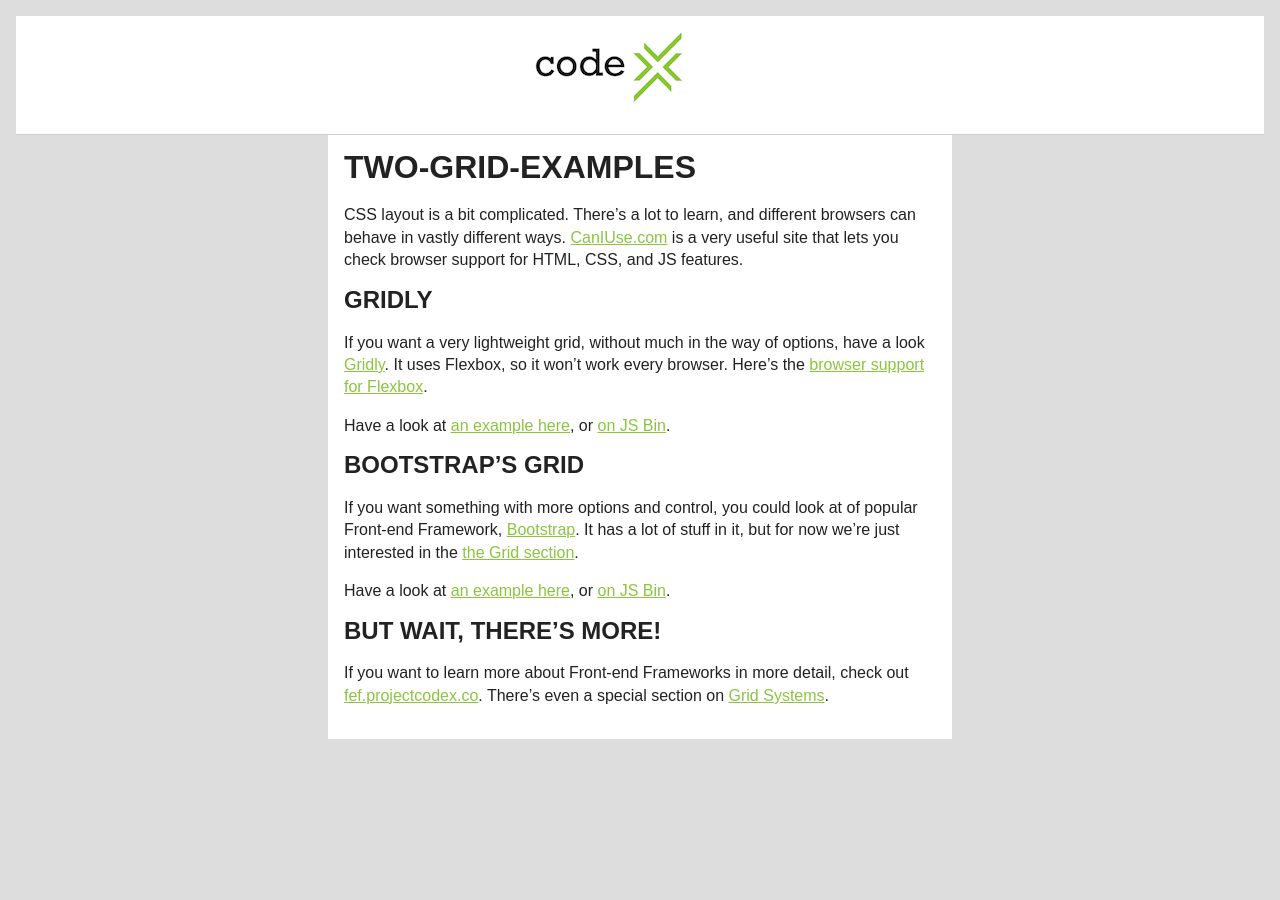
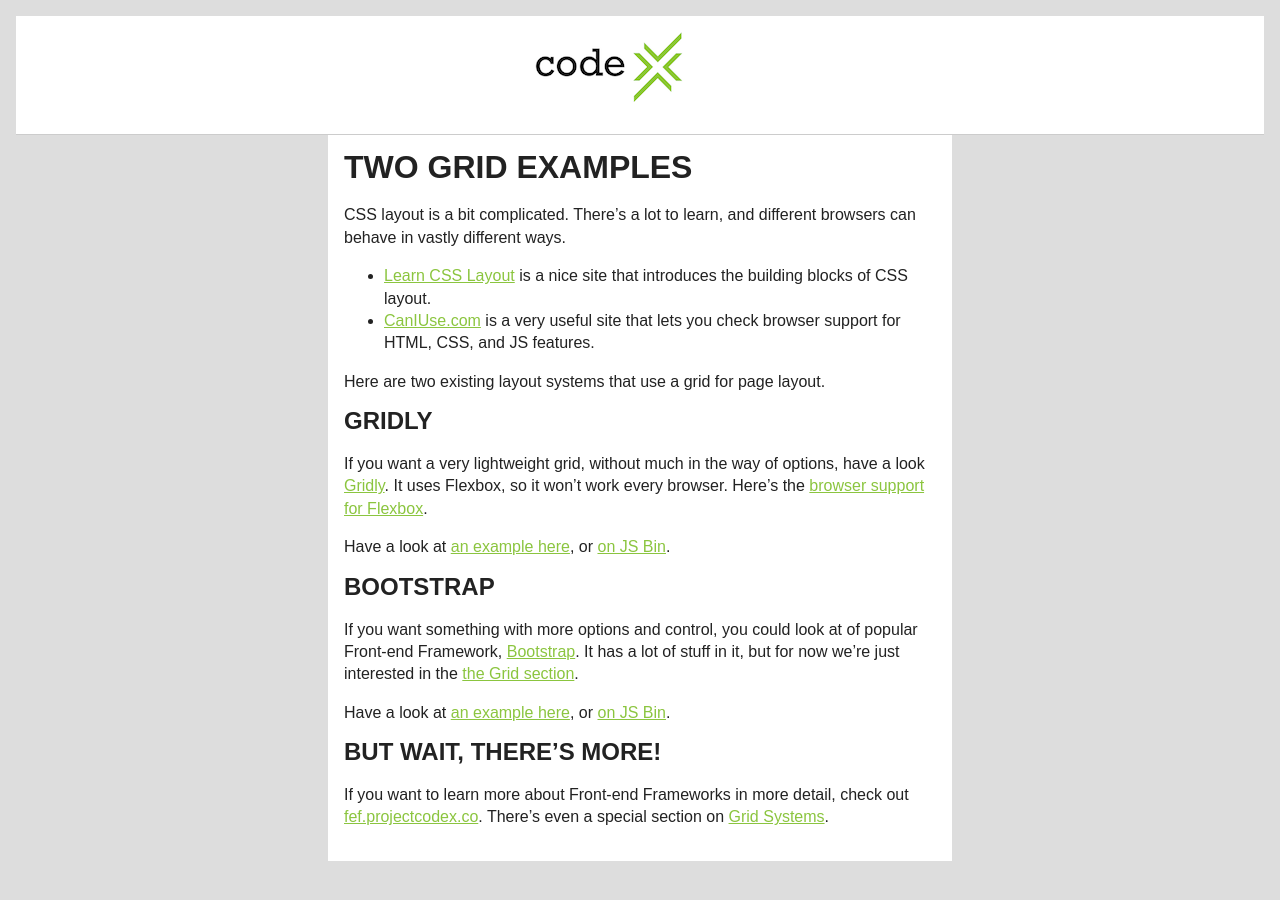
Before and after one commit to SteveBarnett/Two-Grid-Examples, a Jekyll site: the page built from index.md, in a window 1280 px wide. Built offline with Jekyll 4.4.1, drawn with Linux system fonts in a browser that asks for light colours.

Commit message:
Tidy up index, add learnlayout

```diff
--- a/index.md
+++ b/index.md
@@ -3,9 +3,14 @@ layout: single
 title: Index
 ---
 
-# Two-Grid-Examples
+# Two Grid Examples
 
-CSS layout is a bit complicated. There's a lot to learn, and different browsers can behave in vastly different ways. [CanIUse.com](http://caniuse.com/) is a very useful site that lets you check browser support for HTML, CSS, and JS features.
+CSS layout is a bit complicated. There's a lot to learn, and different browsers can behave in vastly different ways.
+
+* [Learn CSS Layout](http://learnlayout.com/) is a nice site that introduces the building blocks of CSS layout.
+* [CanIUse.com](http://caniuse.com/) is a very useful site that lets you check browser support for HTML, CSS, and JS features.
+
+Here are two existing layout systems that use a grid for page layout.
 
 ## Gridly
 
@@ -13,7 +18,7 @@ If you want a very lightweight grid, without much in the way of options, have a
 
 Have a look at [an example here](gridly.html), or [on JS Bin](https://jsbin.com/wowisa/edit?html,css,output).
 
-## Bootstrap's Grid
+## Bootstrap
 
 If you want something with more options and control, you could look at  of popular Front-end Framework, [Bootstrap](http://getbootstrap.com/). It has a lot of stuff in it, but for now we're just interested in the [the Grid section](http://getbootstrap.com/css/#grid).
 
```
